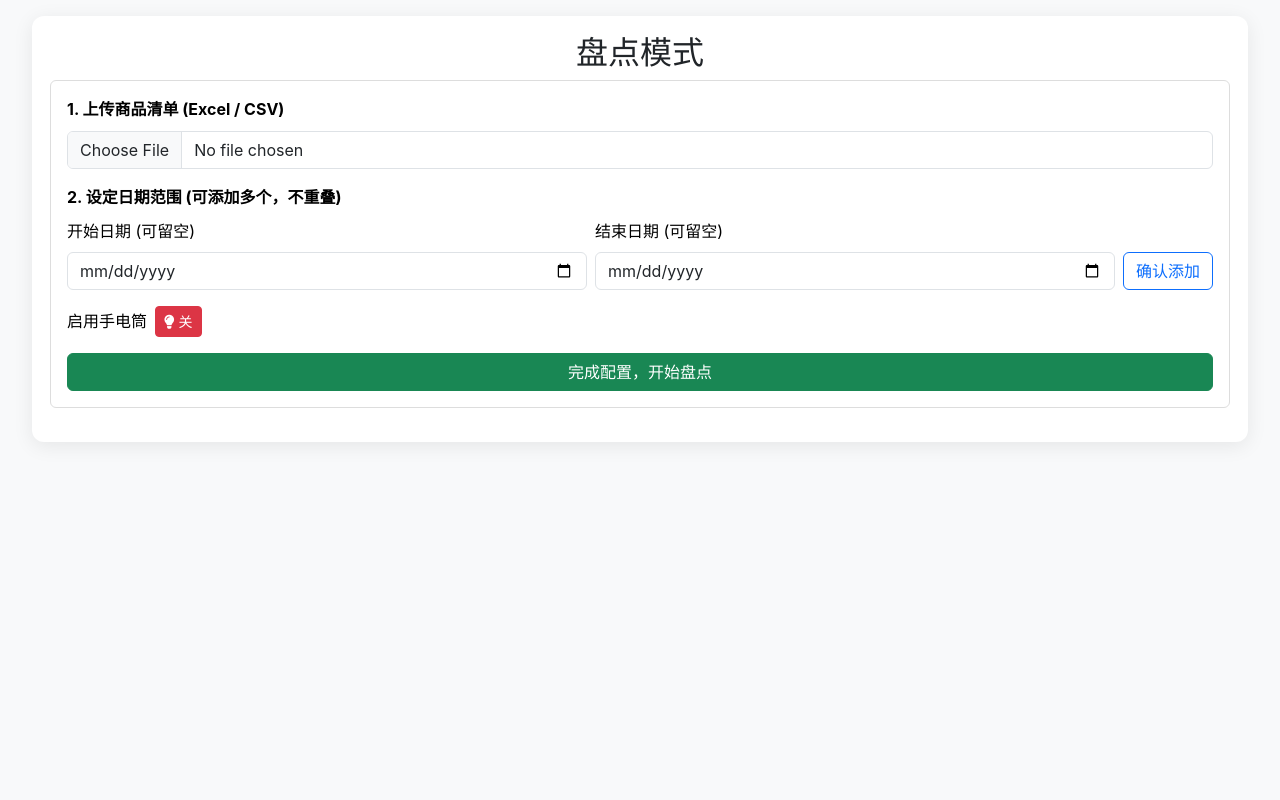
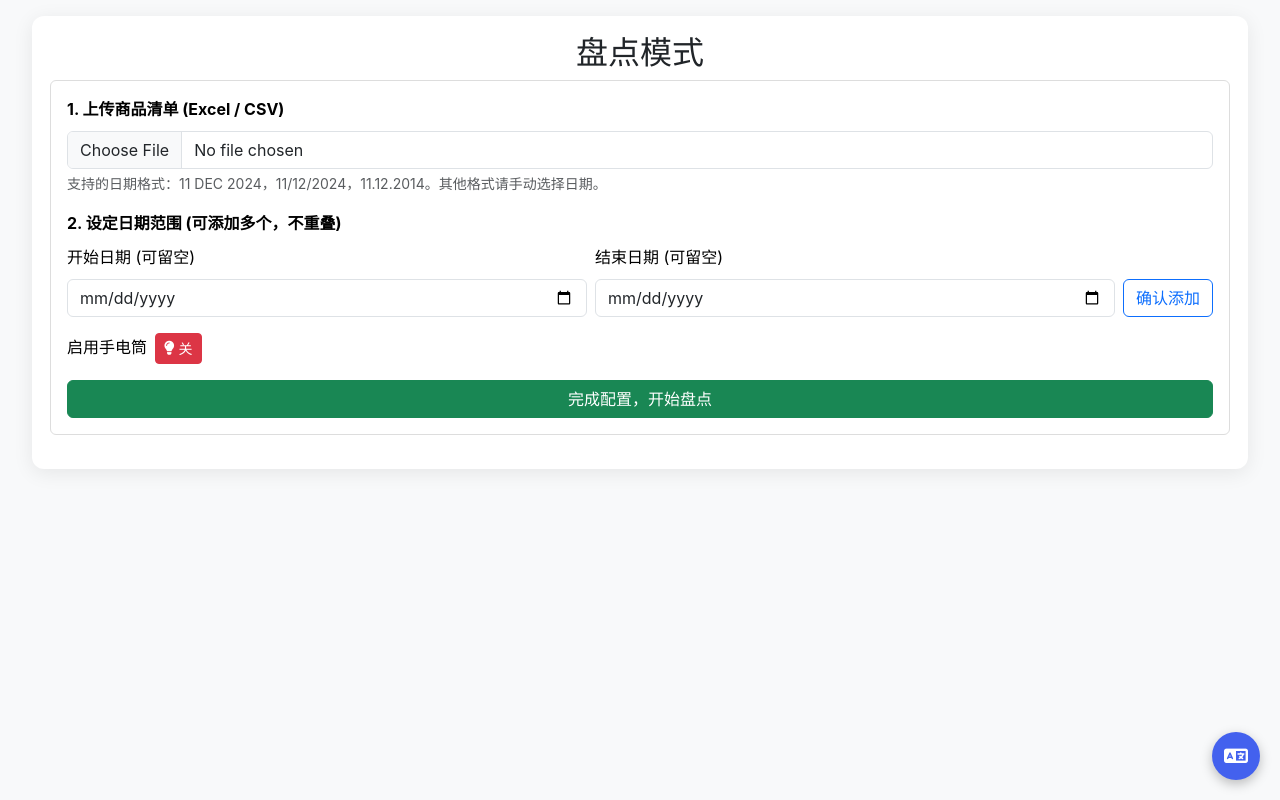
Before and after one commit to Joezhou1211/StockCounter, a Flask app: page /mode2 in a window 1280 px wide. Run offline with Flask 3, Linux system fonts and the light colour scheme; some libraries are stand-ins or nearby versions.

Commit message:
Implement date range logic and UI updates

```diff
--- /dev/null
+++ b/static/lang.js
@@ -0,0 +1,21 @@
+var currentLang = localStorage.getItem('lang') || 'zh';
+function applyLang(){
+  if(currentLang === 'en'){
+    document.querySelectorAll('.lang-zh').forEach(el=>el.style.display='none');
+    document.querySelectorAll('.lang-en').forEach(el=>el.style.display='');
+  }else{
+    document.querySelectorAll('.lang-en').forEach(el=>el.style.display='none');
+    document.querySelectorAll('.lang-zh').forEach(el=>el.style.display='');
+  }
+}
+document.addEventListener('DOMContentLoaded',applyLang);
+document.addEventListener('DOMContentLoaded',function(){
+  var btn=document.getElementById('langToggle');
+  if(btn){
+    btn.addEventListener('click',function(){
+      currentLang = currentLang==='zh'?'en':'zh';
+      localStorage.setItem('lang',currentLang);
+      applyLang();
+    });
+  }
+});
--- a/static/mode2.js
+++ b/static/mode2.js
@@ -90,7 +90,6 @@ $(document).ready(function(){
     // 底部按钮事件
     $('#scanBtn').on('click', openScanner);
     $('#closeScanner').on('click', closeScannerModal);
-    $('#copyBtn').on('click', copyTable);
     $('#exportBtn').on('click', exportTable);
 
     // 新增：条码确认弹窗的按钮事件
@@ -214,15 +213,20 @@ function renderDateRangeList(){
     });
 }
 
+function rangeToInterval(start, end){
+    let s = start ? start.getTime() : -Infinity;
+    let e = end   ? end.getTime()   :  Infinity;
+    if(start && !end){ s += 1; }   // After, exclude the day
+    if(!start && end){ e -= 1; }   // Before, exclude the day
+    return {s,e};
+}
+
 function isOverlap(s1,e1){
+    const nInt = rangeToInterval(s1,e1);
     for(const r of dateRanges){
-        const s2 = r.start, e2 = r.end;
-        // 计算交集
-        if( ( !e1 || !s2 || e1 >= s2 ) && ( !e2 || !s1 || e2 >= s1 ) ){
-            // 判断具体重叠条件
-            if( ( !s1 || !e2 || s1 <= e2 ) && ( !e1 || !s2 || s2 <= e1 ) ){
-                return true;
-            }
+        const rInt = rangeToInterval(r.start,r.end);
+        if(!(nInt.e < rInt.s || rInt.e < nInt.s)){
+            return true;
         }
     }
     return false;
@@ -245,7 +249,7 @@ function buildTable(){
     // 生成数据
     const data = rawRows.map(row=>{
         const arr = [row.code, row.count.toString()];
-        dateRanges.forEach(r=>{ if(!r.hidden){ arr.push('0'); }});
+        dateRanges.forEach(r=>{ if(!r.hidden){ arr.push(''); }});
         return arr;
     });
 
@@ -300,9 +304,9 @@ function buildTable(){
 
     // 手动添加按钮
     $('#addManualBtn').off('click').on('click', function(){
-        // 构造空行：Code 默认"新数据"，Count 0，其余列 0
+        // 构造空行：Code 默认"新数据"，Count 0，其余列留空
         const newRow = ['新数据','0'];
-        dateRanges.forEach(r=>{ if(!r.hidden){ newRow.push('0'); }});
+        dateRanges.forEach(r=>{ if(!r.hidden){ newRow.push(''); }});
         inventoryTable.row.add(newRow).draw(false);
         inventoryTable.page('last').draw('page');
     });
@@ -479,7 +483,7 @@ function updateCountForCode(code){
     if(!found){
         // 创建新行
         const newRow = [code,'1'];
-        dateRanges.forEach(r=>{ if(!r.hidden){ newRow.push('0'); }});
+        dateRanges.forEach(r=>{ if(!r.hidden){ newRow.push(''); }});
         inventoryTable.row.add(newRow).draw(false);
     }
 }
@@ -518,10 +522,9 @@ function visibleRangeIndex(totalIdx){
 }
 
 function isDateInRange(dateStr,start,end){
-    const d = new Date(dateStr);
-    if(start && d < start){return false;}
-    if(end && d > end){return false;}
-    return true;
+    const d = new Date(dateStr).getTime();
+    const interval = rangeToInterval(start,end);
+    return d >= interval.s && d <= interval.e;
 }
 
 // ------------ 导出 & 复制 ------------
@@ -613,6 +616,10 @@ function openOcrModal(){
     $('#ocrResult').removeClass('d-none');        // 允许显示识别文本
     $('#ocrConfirmArea').addClass('d-none').removeClass('quantity-modal');
     $('#ocrResult').text('');
+    $('#confirmTitle').text('确认日期');
+    $('#confirmDesc').text('识别到日期如下(可修改)');
+    $('#selectedRangeDisplay').addClass('d-none');
+    $('#dateInput').removeClass('d-none');
     $('#ocrOverlayText').removeClass('d-none');
     $('#ocrModal').modal('show');
     $('#flashToggleInOcr').show();
@@ -659,7 +666,7 @@ function openOcrModal(){
     });
 
     // 绑定确认按钮
-    $('#confirmDateBtn').off('click').on('click', function(){
+    $('#confirmDateBtn').text('确认').off('click').on('click', function(){
         const dateStr = $('#dateInput').val().trim();
         if(dateStr){
             updateCountForDate(currentCode, dateStr);
@@ -669,7 +676,7 @@ function openOcrModal(){
     });
 
     // 绑定重新识别按钮
-    $('#retryOcrBtn').off('click').on('click', function(){
+    $('#retryOcrBtn').text('重新识别').off('click').on('click', function(){
         // 恢复 UI
         $('#ocrConfirmArea').addClass('d-none');
         $('#ocrResult').removeClass('d-none').text('');
@@ -700,9 +707,8 @@ function openOcrModal(){
         },500);
     });
 
-    // 绑定手动输入按钮
+    // 手动选择日期按钮
     $('#manualDateBtn').off('click').on('click',function(){
-        // 直接进入手动输入界面
         if(ocrInterval){clearInterval(ocrInterval);} // 停止 OCR 定时器
         const videoEl=document.getElementById('ocrVideo');
         if(videoEl) videoEl.pause();
@@ -712,8 +718,8 @@ function openOcrModal(){
         $('#ocrVideo').addClass('d-none');
         $('#ocrResult').addClass('d-none');
 
-        $('#dateInput').val('');
-        $('#ocrConfirmArea').removeClass('d-none').addClass('quantity-modal');
+        generateManualOptions();
+        $('#manualSelectArea').removeClass('d-none').addClass('quantity-modal');
     });
 }
 
@@ -766,6 +772,70 @@ function captureOcrFrame(videoEl){
     });
 }
 
+// -------- 手动选择日期 ---------
+function generateManualOptions(){
+    const container = $('#manualSelectArea');
+    container.empty();
+    const buttons = $('<div id="rangeButtons" class="d-grid gap-2"></div>');
+    const visible = dateRanges.filter(r=>!r.hidden);
+    const opts = [];
+    if(visible.length && visible[0].start){
+        opts.push({label:`Before ${formatDate(visible[0].start)}`,start:null,end:visible[0].start});
+    }
+    visible.forEach(r=>opts.push({label:r.label,start:r.start,end:r.end}));
+    const last = visible[visible.length-1];
+    if(last && last.end){
+        opts.push({label:`After ${formatDate(last.end)}`,start:last.end,end:null});
+    }
+    container.data('opts', opts);
+    opts.forEach((o,i)=>{
+        const btn=$(`<button class="btn btn-outline-light text-dark"></button>`).text(o.label);
+        btn.on('click',()=>openRangeConfirm(i));
+        buttons.append(btn);
+    });
+    container.append('<h5 class="mb-3">请选择时间段</h5>');
+    container.append(buttons);
+}
+
+function openRangeConfirm(idx){
+    const opts = $('#manualSelectArea').data('opts') || [];
+    const opt = opts[idx];
+    if(!opt){return;}
+
+    $('#manualSelectArea').addClass('d-none');
+    $('#confirmTitle').text('确认时间段');
+    $('#confirmDesc').text('已选择时间段如下');
+    $('#dateInput').addClass('d-none');
+    $('#selectedRangeDisplay').removeClass('d-none').text(opt.label);
+    $('#ocrConfirmArea').removeClass('d-none').addClass('quantity-modal');
+
+    $('#confirmDateBtn').off('click').on('click',function(){
+        const d = getDateForOption(opt);
+        updateCountForDate(currentCode, d);
+        closeOcrModal();
+    });
+
+    $('#retryOcrBtn').text('重新选择').off('click').on('click',function(){
+        $('#ocrConfirmArea').addClass('d-none');
+        $('#selectedRangeDisplay').addClass('d-none');
+        $('#dateInput').removeClass('d-none');
+        $('#confirmTitle').text('确认日期');
+        $('#confirmDesc').text('识别到日期如下(可修改)');
+        generateManualOptions();
+        $('#manualSelectArea').removeClass('d-none');
+    });
+}
+
+function getDateForOption(opt){
+    if(!opt.start && opt.end){
+        return formatDate(new Date(opt.end.getTime()-86400000));
+    }
+    if(opt.start && !opt.end){
+        return formatDate(new Date(opt.start.getTime()+86400000));
+    }
+    return formatDate(opt.start || new Date());
+}
+
 // ========= 通用工具 =========
 function enableTorchOnStream(stream, state=true){
     try{
--- a/static/style.css
+++ b/static/style.css
@@ -574,7 +574,7 @@ h1 {
 
 #ocrScannerBox {
     position: absolute;
-    top: 50%;
+    top: 45%;
     left: 50%;
     transform: translate(-50%, -50%);
     z-index: 900;
@@ -740,6 +740,11 @@ h1 {
 #ocrOverlayText{
     margin-top:0 !important;
     top:0.6rem !important;
+    background: rgba(0,0,0,0.6);
+    padding:4px 10px;
+    border-radius:12px;
+    color:#fff;
+    z-index:1201;
 }
 
 /* 搜索框清除按钮 hover 效果 */
@@ -756,3 +761,22 @@ h1 {
 /* OCR 手电筒按钮 */
 #flashToggleInOcr.btn-success{background-color:#28a745 !important;}
 #flashToggleInOcr.btn-danger{background-color:#dc3545 !important;}
+
+/* 语言切换悬浮球 */
+.lang-fab{
+    position:fixed;
+    bottom:20px;
+    right:20px;
+    width:48px;
+    height:48px;
+    border-radius:50%;
+    background:#4361ee;
+    color:#fff;
+    display:flex;
+    align-items:center;
+    justify-content:center;
+    font-size:1.2rem;
+    box-shadow:0 4px 12px rgba(0,0,0,0.25);
+    z-index:1500;
+}
+.lang-fab:hover{background:#3554d1;color:#fff;text-decoration:none;}
--- a/templates/mode2.html
+++ b/templates/mode2.html
@@ -53,13 +53,14 @@
 </head>
 <body>
 <div class="container my-3">
-    <h2 class="text-center">盘点模式</h2>
+    <h2 class="text-center"><span class="lang-zh">盘点模式</span><span class="lang-en">Inventory Mode</span></h2>
 
     <!-- 配置区域 -->
     <div id="setupSection" class="config-section">
         <div class="mb-3">
-            <label for="fileUpload" class="form-label fw-bold">1. 上传商品清单 (Excel / CSV)</label>
+            <label for="fileUpload" class="form-label fw-bold"><span class="lang-zh">1. 上传商品清单 (Excel / CSV)</span><span class="lang-en">1. Upload Product List (Excel/CSV)</span></label>
             <input class="form-control" type="file" id="fileUpload" accept=".xlsx,.xls,.csv">
+            <p class="small text-muted mt-1">支持的日期格式：11 DEC 2024，11/12/2024，11.12.2014。其他格式请手动选择日期。</p>
         </div>
 
         <div class="mb-3">
@@ -91,7 +92,7 @@
             <!-- 深色模式已移除 -->
         </div>
 
-        <button id="finishSetupBtn" class="btn btn-success w-100">完成配置，开始盘点</button>
+        <button id="finishSetupBtn" class="btn btn-success w-100"><span class="lang-zh">完成配置，开始盘点</span><span class="lang-en">Finish and Start</span></button>
     </div>
 
     <!-- 数据表区域 (默认隐藏) -->
@@ -129,9 +130,8 @@
 
 <!-- 底部按钮 -->
 <div id="actionButtons" class="bottom-buttons d-none">
-    <button id="scanBtn" class="btn btn-primary"><i class="fas fa-barcode"></i> 扫描</button>
-    <button id="copyBtn" class="btn btn-secondary"><i class="fas fa-copy"></i> 复制</button>
-    <button id="exportBtn" class="btn btn-success"><i class="fas fa-file-export"></i> 导出</button>
+    <button id="exportBtn" class="btn btn-success btn-sm"><i class="fas fa-file-export"></i> 导出</button>
+    <button id="scanBtn" class="btn btn-primary btn-sm"><i class="fas fa-barcode"></i> 扫描</button>
 </div>
 
 <!-- 扫描模态框 -->
@@ -176,7 +176,7 @@
             <div id="ocrScannerBox"></div>
             <div class="modal-header border-0">
                 <h5 class="modal-title">日期识别中</h5>
-                <button id="manualDateBtn" class="btn btn-light btn-sm d-flex align-items-center me-2"><i class="fas fa-keyboard me-1"></i> 手动输入日期</button>
+                <button id="manualDateBtn" class="btn btn-light btn-sm d-flex align-items-center me-2"><i class="fas fa-keyboard me-1"></i> 手动选择日期</button>
                 <button type="button" class="btn-close btn-close-white" id="closeOcr" aria-label="关闭"></button>
             </div>
             <div class="modal-body d-flex flex-column justify-content-center align-items-center position-relative">
@@ -185,14 +185,16 @@
                 <button id="flashToggleInOcr" class="btn btn-danger position-absolute start-50 translate-middle-x" style="bottom: 12%; z-index: 1101; width: 48px; height:48px; border-radius:50%; display:none;">
                     <i class="fas fa-lightbulb"></i>
                 </button>
-                <div id="ocrOverlayText" class="position-absolute top-0 start-50 translate-middle-x mt-3">正在识别日期，请移动镜头对准日期...</div>
+                <div id="ocrOverlayText" class="position-absolute top-0 start-50 translate-middle-x mt-3"><span class="lang-zh">正在识别日期，请移动镜头对准日期...</span><span class="lang-en">Detecting date, please align the camera...</span></div>
+                <div id="manualSelectArea" class="d-none mt-4 text-center"></div>
                 <div class="mt-4 d-none" id="ocrConfirmArea">
-                    <h5 class="mb-3">确认日期</h5>
-                    <p class="text-muted small mb-2">识别到日期如下(可修改)</p>
+                    <h5 class="mb-3" id="confirmTitle"><span class="lang-zh">确认日期</span><span class="lang-en">Confirm Date</span></h5>
+                    <p class="text-muted small mb-2" id="confirmDesc"><span class="lang-zh">识别到日期如下(可修改)</span><span class="lang-en">Recognized date below (editable)</span></p>
                     <input type="date" id="dateInput" class="form-control text-center mb-2"/>
+                    <div id="selectedRangeDisplay" class="mb-2 d-none"></div>
                     <div class="d-grid gap-2">
-                        <button id="confirmDateBtn" class="btn btn-success">确认</button>
-                        <button id="retryOcrBtn" class="btn btn-secondary">重新识别</button>
+                        <button id="confirmDateBtn" class="btn btn-success"><span class="lang-zh">确认</span><span class="lang-en">Confirm</span></button>
+                        <button id="retryOcrBtn" class="btn btn-secondary"><span class="lang-zh">重新识别</span><span class="lang-en">Retry</span></button>
                     </div>
                 </div>
                 <h4 id="ocrResult" class="mt-3"></h4>
@@ -203,6 +205,7 @@
 
 <!-- Toast -->
 <div id="toastMessage" class="toast-message d-none"></div>
-
+<div id="langToggle" class="lang-fab"><i class="fas fa-language"></i></div>
+<script src="{{ url_for('static', filename='lang.js') }}"></script>
 </body>
 </html>
--- a/templates/tutorial.html
+++ b/templates/tutorial.html
@@ -130,5 +130,7 @@
 
     <!-- Bootstrap JS -->
     <script src="https://cdn.jsdelivr.net/npm/bootstrap@5.3.0-alpha1/dist/js/bootstrap.bundle.min.js"></script>
+    <div id="langToggle" class="lang-fab"><i class="fas fa-language"></i></div>
+    <script src="{{ url_for('static', filename='lang.js') }}"></script>
 </body>
 </html>
```
Also changed, not shown: templates/index.html (+12 -10 lines), templates/select_mode.html (+13 -9 lines).
